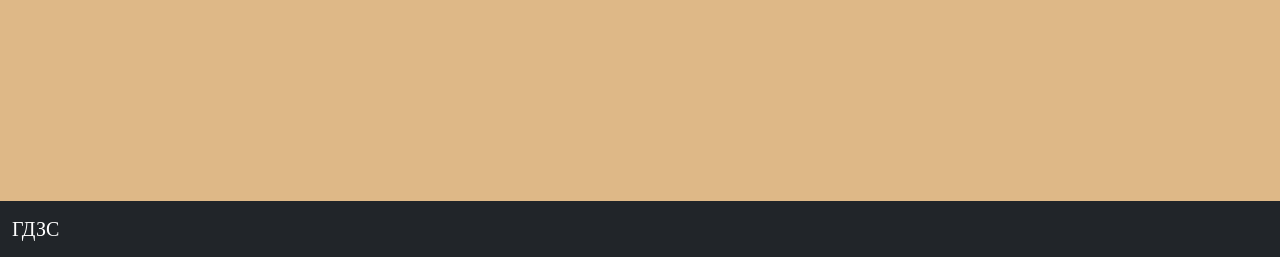
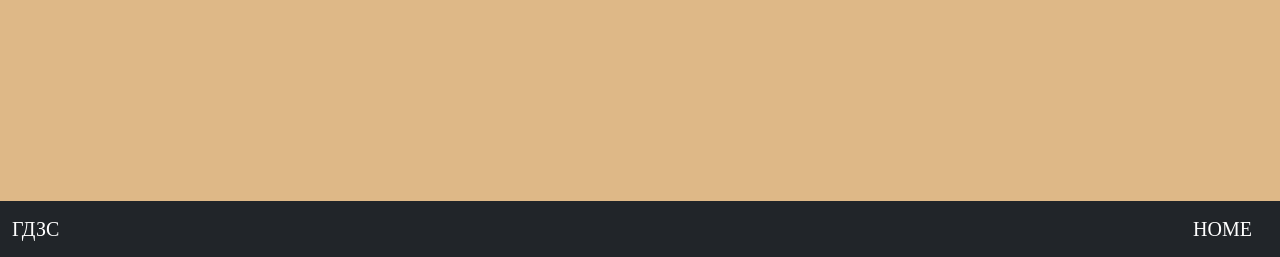
Before and after one commit to aleksei18rus/-.-, a plain HTML site: page fire/lndex.html in a window 1280 px wide. Shown: the part 543-800 px from the top of the page. Drawn offline with nearby package versions, Linux system fonts and the light colour scheme; a web font is replaced by a local one.

Commit message:
aleksei
max

```diff
--- a/fire/css/style.css
+++ b/fire/css/style.css
@@ -8,7 +8,7 @@
     src: url(../fonts/Roboto/Roboto-Bold.ttf);
 }
 
-@media screen and (max-width: 576px) {
+@media screen and (max-width: 800px) {
     #timer {
         font-size: 70px;
     }
--- a/fire/lndex.html
+++ b/fire/lndex.html
@@ -24,7 +24,7 @@
     <nav class="navbar fixed-bottom navbar-dark bg-dark">
         <div class="container-fluid">
           <a class="navbar-brand" href="pages/gdzs.html">ГДЗС</a>
-          <!--a class="navbar-brand" href="#">ТАКТИКА</a-->
+          <a class="navbar-brand" href="../index.html">HOME</a>
         </div>
       </nav>
 </body>
```
